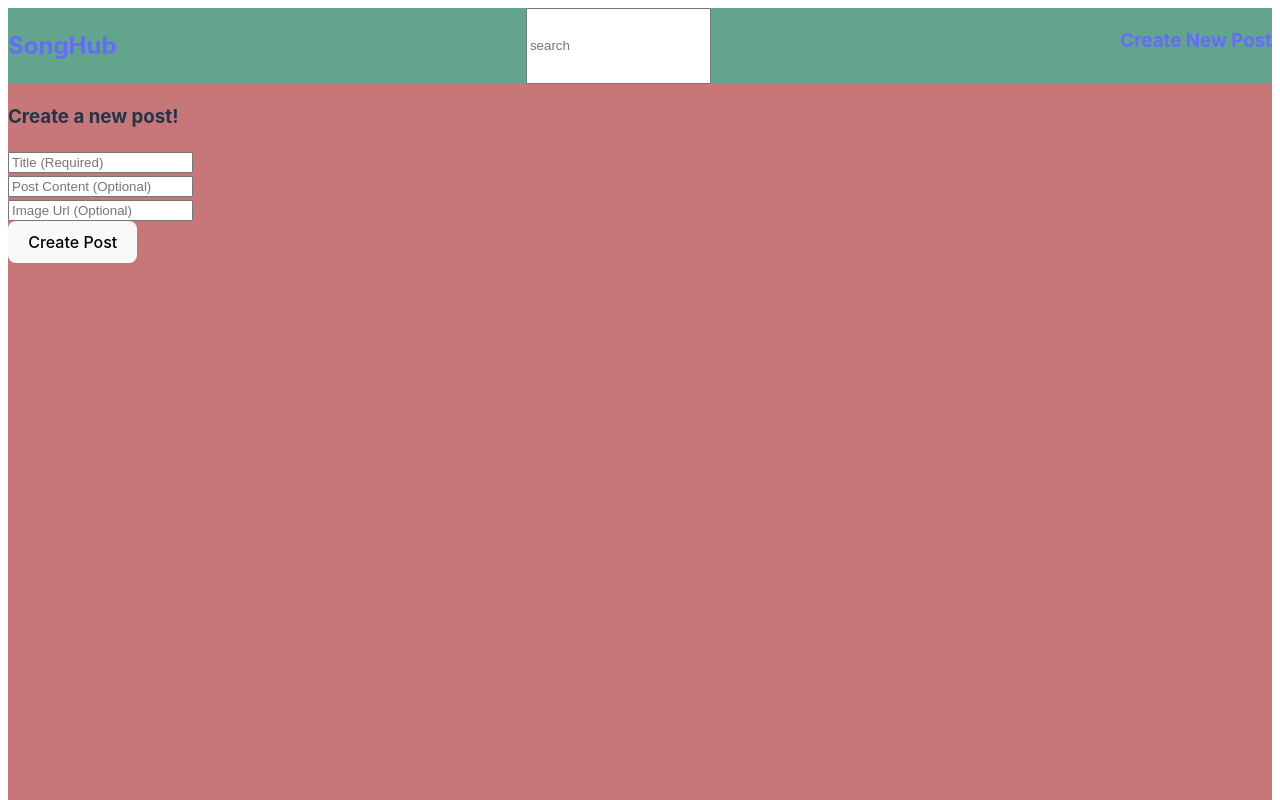
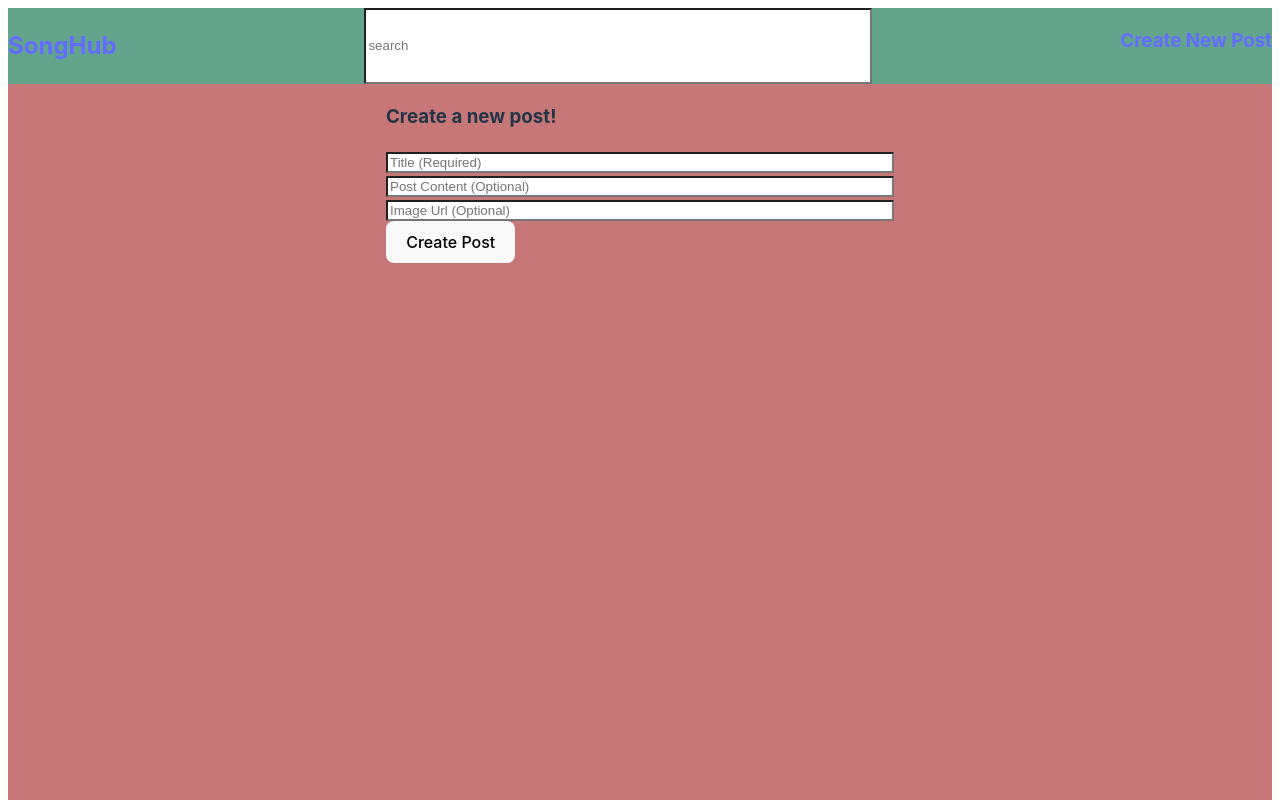
Before and after one commit to SodiqBalogun/FinalProject, a React (Vite) app in the folder FinalProject/: page /create in a window 1280 px wide. Shown: the top 800 px of the page. Built offline with nearby package versions, Linux system fonts and the light colour scheme.

Commit message:
Got supabase connected and posting working.

```diff
--- a/FinalProject/src/Pages/createPost.jsx
+++ b/FinalProject/src/Pages/createPost.jsx
@@ -1,18 +1,38 @@
+import { supabase } from "../client.js";
+
 const CreatePost = () => {
+
+    const createNew = async (event) => {
+        event.preventDefault();
+
+        const postTitle = document.getElementById("titlePos").value;
+        const postContent = document.getElementById("contentPos").value;
+        const postImage = document.getElementById("imgPos").value;
+
+        console.log(postTitle, postContent, postImage);
+
+        await supabase
+            .from('Posts')
+            .insert({title: postTitle, content:postContent, image:postImage})
+            .select();
+
+      alert("New Post Addedd Successfully");
+    }
+
     return (
         <div className="CreatePost">
             <h3> Create a new post! </h3>
             <div className="postSel">
                 <div className="postTitle">
-                    <input type="text" placeholder="Title (Required)" />
+                    <input type="text" placeholder="Title (Required)" className="smallInp" id="titlePos" />
                 </div>
                 <div className="postContent">
-                    <input type="text" placeholder="Post Content (Optional)" />
+                    <input type="text" placeholder="Post Content (Optional)" className="bigInp" id="contentPos" />
                 </div>
                 <div className="postImage">
-                    <input type="text" placeholder="Image Url (Optional)" />
+                    <input type="text" placeholder="Image Url (Optional)" className="smallInp" id="imgPos" />
                 </div>
-                <button> Create Post </button>
+                <button onClick={createNew}> Create Post </button>
             </div>
         </div>
     )
--- /dev/null
+++ b/FinalProject/src/client.js
@@ -0,0 +1,6 @@
+import { createClient } from '@supabase/supabase-js';
+
+const URL = "https://xrtxnkctaaghravfbipo.supabase.co";
+const API_KEY = "eyJhbGciOiJIUzI1NiIsInR5cCI6IkpXVCJ9.eyJpc3MiOiJzdXBhYmFzZSIsInJlZiI6InhydHhua2N0YWFnaHJhdmZiaXBvIiwicm9sZSI6ImFub24iLCJpYXQiOjE3MzE0NjM0NjAsImV4cCI6MjA0NzAzOTQ2MH0.I7fJ8PdBznsQXrAbLOQqj3dCY_NYoubJsEPFPAVbRcg";
+
+export const supabase = createClient(URL, API_KEY);
--- a/FinalProject/src/index.css
+++ b/FinalProject/src/index.css
@@ -22,6 +22,17 @@ body {
   display: flex;
   justify-content: space-between;
   background-color: rgb(99, 164, 141);
+}
+
+.CreatePost {
+  display: grid;
+  justify-content: center;
+}
+
+input {
+  width: 500px;
+  background-color: white;
+  color: black;
 }
 
 a {
```
